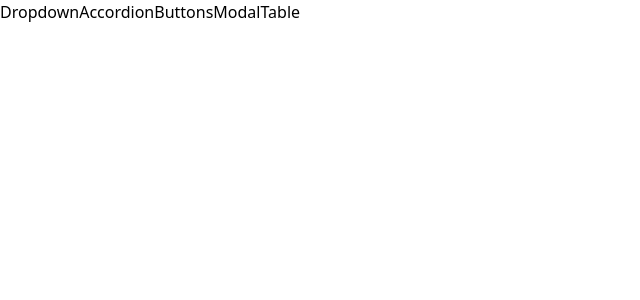
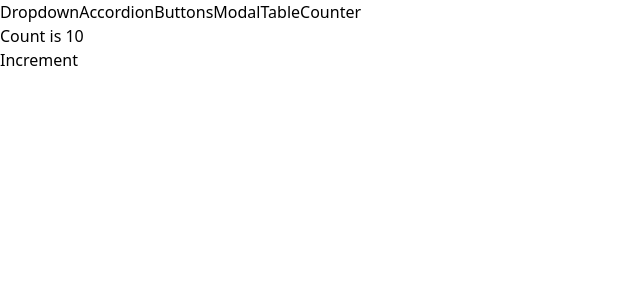
Before and after one commit to sbergsman/comps, a React app: page /counter in a window 1280 px wide. Shown: the top 300 px of the page, without its empty margins (0-640 px from the left). Built offline with nearby package versions, Linux system fonts and the light colour scheme; the HTML template or start-up script is replaced by a standard one.

Commit message:
290: comps create sort hook

```diff
--- a/src/App.js
+++ b/src/App.js
@@ -5,6 +5,7 @@
 import ButtonPage from './pages/ButtonPage';
 import ModalPage from "./pages/ModalPage";
 import TablePage from "./pages/TablePage";
+import CounterPage from "./pages/CounterPage";
 
 function App() {
 
@@ -27,6 +28,9 @@
                 <Route path="/table">
                     <TablePage />
                 </Route>
+                <Route path="/counter">
+                    <CounterPage initialCount={10}/>
+                </Route>
             </div>
         </div>
     )
--- a/src/components/Sidebar.js
+++ b/src/components/Sidebar.js
@@ -7,7 +7,8 @@
         { label: 'Accordion', path: '/accordion'},
         { label: 'Buttons', path: '/buttons'},
         { label: 'Modal', path: '/modal'},
-        { label: 'Table', path: '/table'}
+        { label: 'Table', path: '/table'},
+        { label: 'Counter', path: '/counter'}
     ];
 
     const renderedLinks = links.map((link) => {
--- a/src/components/SortableTable.js
+++ b/src/components/SortableTable.js
@@ -1,25 +1,11 @@
 import Table from "./Table";
-import { useState } from "react";
 import { GoArrowSmallDown, GoArrowSmallUp} from 'react-icons/go';
+import useSort from "../hooks/use-sort";
 
 function SortableTable (props) {
 
     const {config, data} = props;
-    const [sortOrder, setSortOrder] = useState(null);
-    const [sortBy, setSortBy] = useState(null);
-
-    const handleClick = (label) => {
-        if (sortOrder === null || sortBy !== label) {
-            setSortOrder('asc');
-            setSortBy(label);
-        } else if (sortOrder === 'asc') {
-            setSortOrder('desc');
-            setSortBy(label);
-        } else if (sortOrder === 'desc') {
-            setSortOrder(null);
-            setSortBy(null);
-        }
-    };
+    const {sortOrder, sortBy, sortedData, setSortLabel} = useSort(data, config);
 
     const updatedConfig = config.map((column) => {
 
@@ -30,7 +16,7 @@
         return {
             ...column,
             header: () => (
-                <th className="cursor-pointer hover:bg-gray-100" onClick={() => handleClick(column.label)} >
+                <th className="cursor-pointer hover:bg-gray-100" onClick={() => setSortLabel(column.label)} >
                     <div className="flex items-center">
                         {getIcons(column.label, sortBy, sortOrder)}
                         {column.label}
@@ -40,29 +26,6 @@
         };
 
     });
-
-    // ------------------------------------------------------
-    // - only sort if sortOrder and sortBy are not null
-    // - make a copy of the data prop
-    // - find the correct sortValue function
-    // ------------------------------------------------------
-
-    let sortedData = data;
-    if (sortBy && sortOrder){
-        const { sortValue } = config.find(column => column.label === sortBy);
-        sortedData = [...data].sort((a,b) => {
-            const valueA = sortValue(a);
-            const valueB = sortValue(b);
-
-            const reverseOrder = sortOrder === 'asc' ? 1 : -1;
-
-            if (typeof valueA === 'string') {
-                return valueA.localeCompare(valueB) * reverseOrder;
-            } else {
-                return (valueA - valueB) * reverseOrder;
-            }
-        });
-    }
 
     return (
         <div>
--- /dev/null
+++ b/src/hooks/use-counter.js
@@ -0,0 +1,20 @@
+import { useState, useEffect } from "react";
+
+function useCounter(initialCount) {
+    const [count, setCount] = useState(initialCount);
+
+    useEffect(() => {
+        console.log(count);
+    }, [count]);
+
+    const increment = () => {
+        setCount(count + 1);
+    }
+
+    return {
+        count: count,
+        increment: increment
+    };
+};
+
+export default useCounter;
--- /dev/null
+++ b/src/hooks/use-sort.js
@@ -0,0 +1,53 @@
+import { useState } from "react";
+
+function useSort(data, config) {
+
+    const [sortOrder, setSortOrder] = useState(null);
+    const [sortBy, setSortBy] = useState(null);
+
+    const setSortLabel = (label) => {
+        if (sortOrder === null || sortBy !== label) {
+            setSortOrder('asc');
+            setSortBy(label);
+        } else if (sortOrder === 'asc') {
+            setSortOrder('desc');
+            setSortBy(label);
+        } else if (sortOrder === 'desc') {
+            setSortOrder(null);
+            setSortBy(null);
+        }
+    };
+
+    // ------------------------------------------------------
+    // - only sort if sortOrder and sortBy are not null
+    // - make a copy of the data prop
+    // - find the correct sortValue function
+    // ------------------------------------------------------
+
+    let sortedData = data;
+    if (sortBy && sortOrder){
+        const { sortValue } = config.find(column => column.label === sortBy);
+        sortedData = [...data].sort((a,b) => {
+            const valueA = sortValue(a);
+            const valueB = sortValue(b);
+
+            const reverseOrder = sortOrder === 'asc' ? 1 : -1;
+
+            if (typeof valueA === 'string') {
+                return valueA.localeCompare(valueB) * reverseOrder;
+            } else {
+                return (valueA - valueB) * reverseOrder;
+            }
+        });
+    }
+
+    return {
+        sortOrder,
+        sortBy,
+        sortedData,
+        setSortLabel
+    };
+
+}
+
+export default useSort;
--- /dev/null
+++ b/src/pages/CounterPage.js
@@ -0,0 +1,19 @@
+
+import useCounter from "../hooks/use-counter";
+import Button from "../components/Button";
+
+
+
+function CounterPage({ initialCount }) {
+
+    const { count, increment } = useCounter(initialCount);
+
+    return <div>
+        <h1>Count is {count}</h1>
+        <Button onClick={increment}>
+            Increment
+        </Button>
+    </div>;
+};
+
+export default CounterPage;
```
